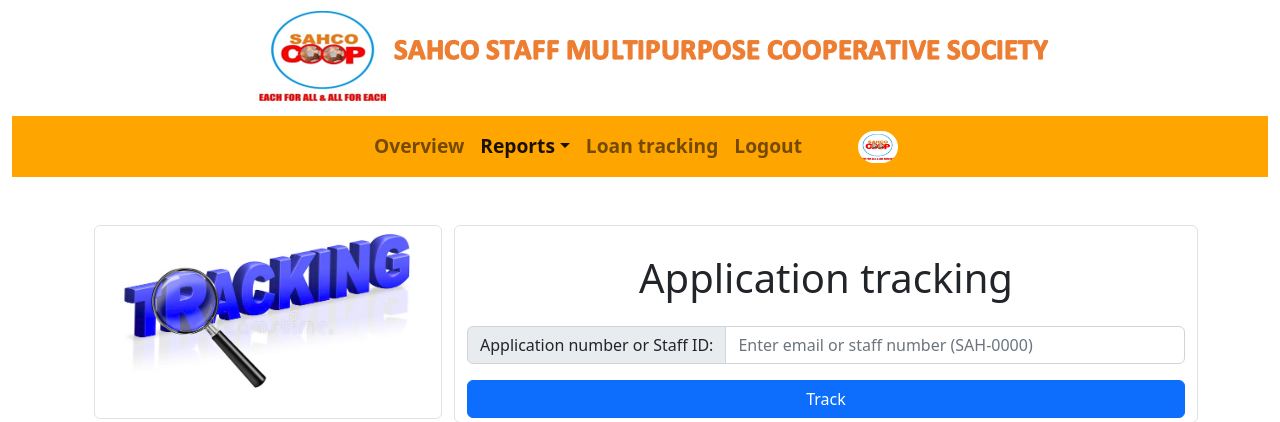
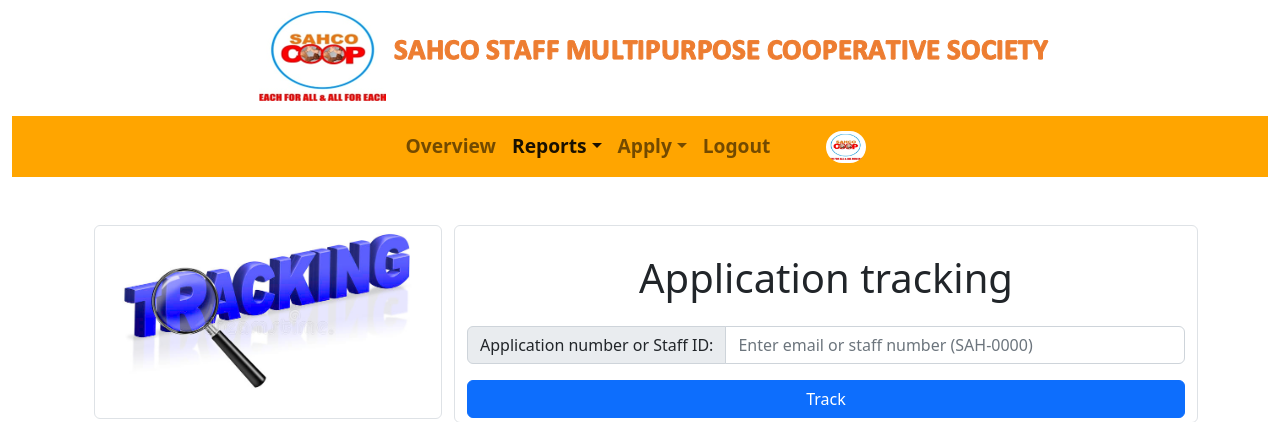
Before and after one commit to Hershewajue/sahcoop, a PHP site: page /shares.php in a window 1280 px wide. Shown: the top 422 px of the page. Run offline with PHP 8.4, Linux system fonts and the light colour scheme; the visitor is signed in with stand-in values (Sample User, id 1); some libraries are stand-ins or nearby versions.

Commit message:
Some fix

```diff
--- a/shares.php
+++ b/shares.php
@@ -55,8 +55,13 @@
                         <li><a class="dropdown-item" href="other-loans.php">Other Loans</a></li>
                     </ul>
                 </li>
-                <li class="nav-item">
-                    <a class="nav-link" href="loan-tracking.php">Loan tracking</a>
+                <li class="nav-item dropdown">
+                    <a class="nav-link dropdown-toggle" href="#" role="button" data-bs-toggle="dropdown">Apply</a>
+                    <ul class="dropdown-menu">
+                        <li><a class="dropdown-item" href="apply.php">Apply for a loan</a></li>
+                        <li><a class="dropdown-item" href="buy.php">Buy a commodity</a></li>
+                        <li><a class="dropdown-item" href="loan-tracking.php">Track loan status</a></li>
+                    </ul>
                 </li>
                 <li class="nav-item">
                     <a class="nav-link" href="logout.php">Logout</a>
```
Also changed, not shown: loan-tracking.php (+7 -2 lines), other-loans.php (+7 -2 lines), profile.php (+7 -2 lines), savings.php (+7 -2 lines), apply.php (added), buy.php (added).
